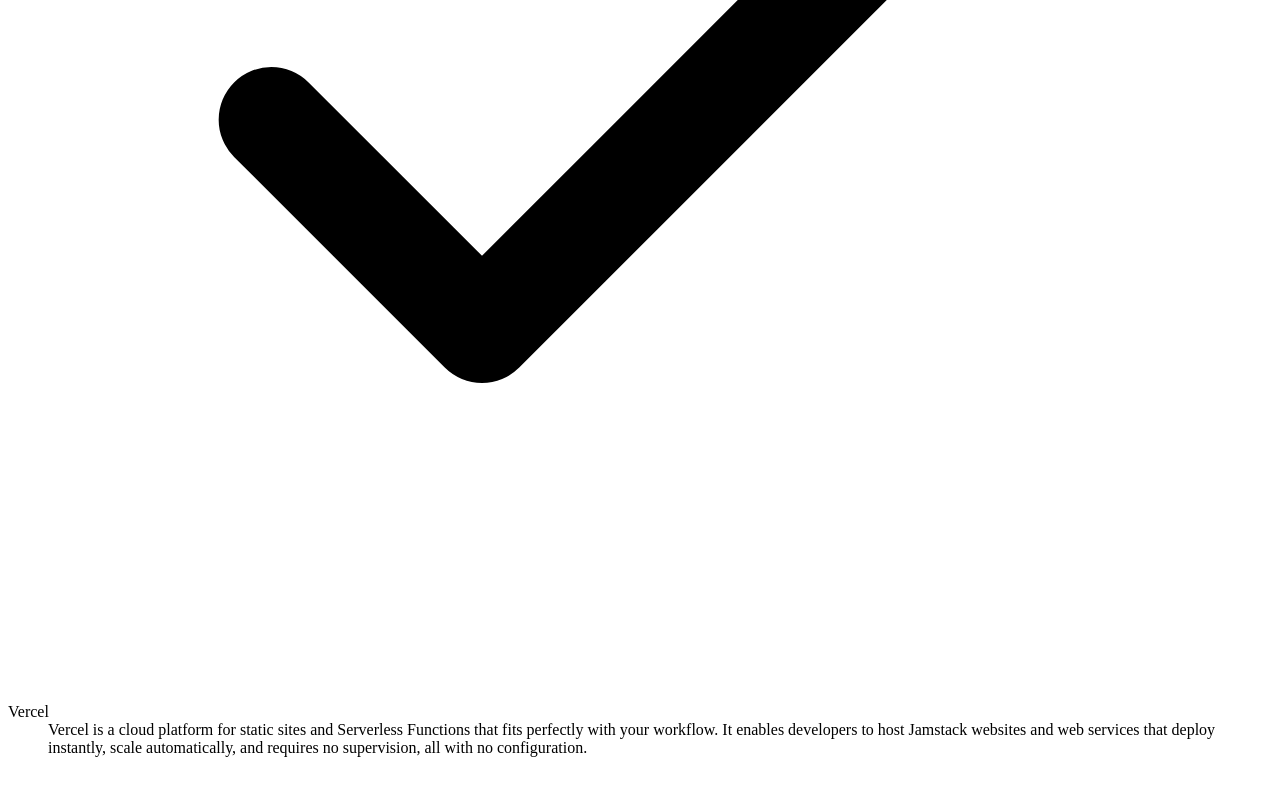
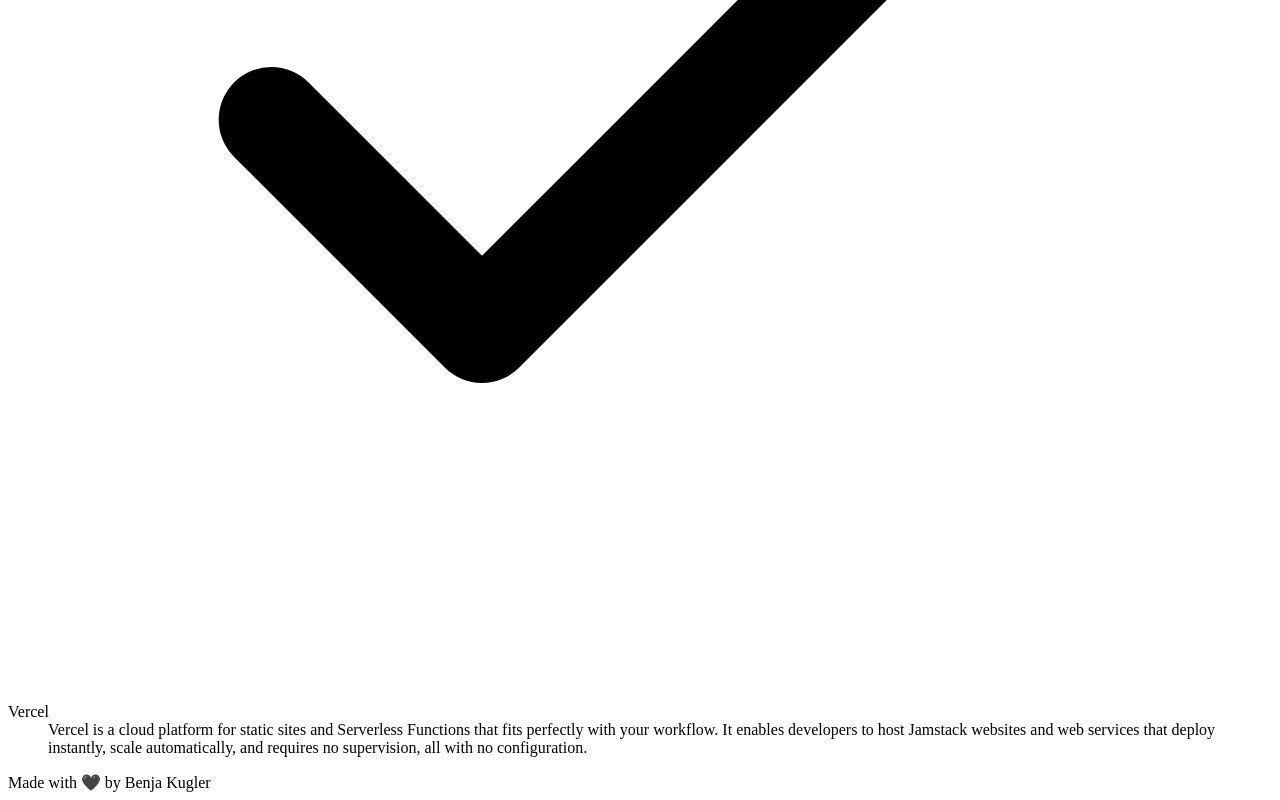
Before and after one commit to benjakugler96/nextjs-tailwindcss, a Next.js app: page / in a window 1280 px wide. Shown: the part 3666-4466 px from the top of the page. Before the commit the page ends 4439 px from the top, so only its background shows below. Built offline with nearby package versions, Linux system fonts and the light colour scheme.

Commit message:
feat: footer added

```diff
--- a/src/components/index.js
+++ b/src/components/index.js
@@ -1,6 +1,7 @@
 export { default as Cast } from './cast';
 export { default as Content } from './layout/content';
 export { default as Empty } from './empty';
+export { default as Footer } from './layout/footer';
 export { default as MobileMenu } from './layout/mobile-menu';
 export { default as Navbar } from './layout/navbar';
 export { default as PageHeader } from './layout/page-header';
--- /dev/null
+++ b/src/components/layout/footer/index.js
@@ -0,0 +1,7 @@
+const Footer = () => (
+	<footer className="bg-gray-100 text-gray-900 text-center py-4">
+		Made with &#128420; by Benja Kugler
+	</footer>
+);
+
+export default Footer;
--- a/src/pages/index.js
+++ b/src/pages/index.js
@@ -1,5 +1,5 @@
 import { useRouter } from 'next/router';
-import { PageHeader, Content, Navbar, Techs } from '../components';
+import { PageHeader, Content, Navbar, Techs, Footer } from '../components';
 
 const Home = () => {
 	const router = useRouter();
@@ -38,6 +38,7 @@ const Home = () => {
 				</div>
 				<Techs />
 			</Content>
+			<Footer />
 		</div>
 	);
 };
```
